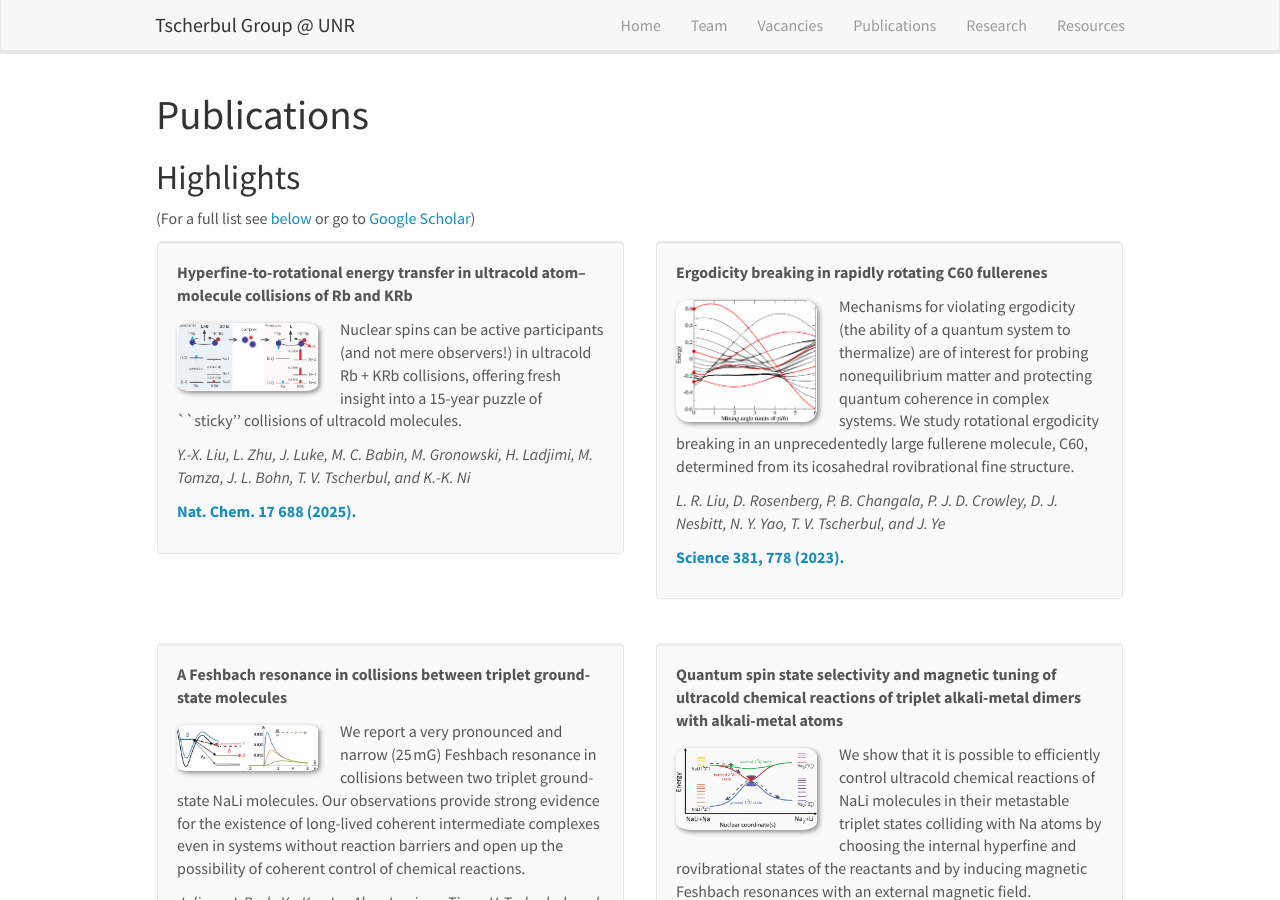
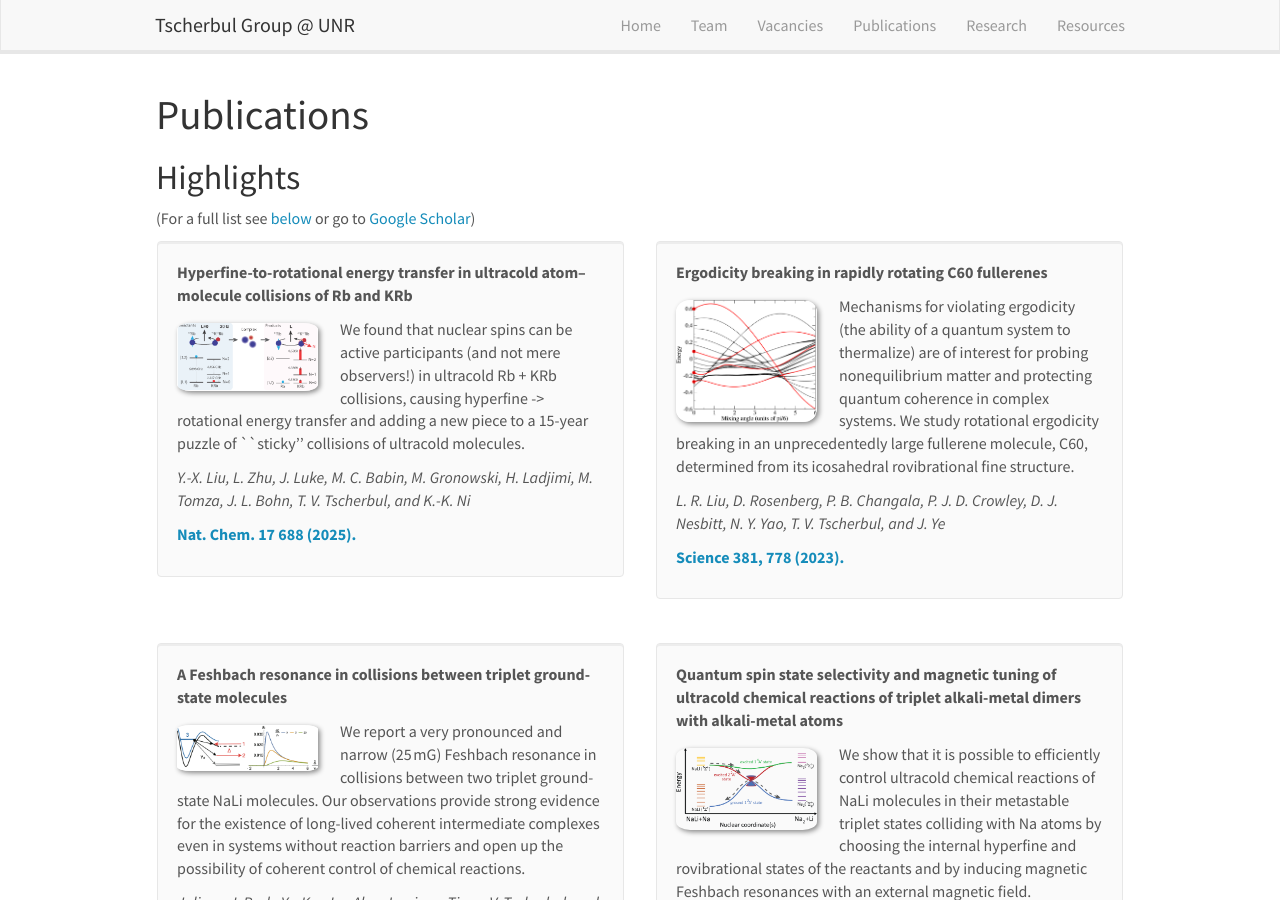
Before and after one commit to tscherbul/tscherbul.github.io, a Jekyll site: the page built from _pages/publications.md, in a window 1280 px wide and 900 px high. Built offline with Jekyll 4.4.1, drawn with Linux system fonts in a browser that asks for light colours; nearby versions of some CDN libraries.

Commit message:
Update publist.yml

```diff
--- a/_data/publist.yml
+++ b/_data/publist.yml
@@ -1,6 +1,6 @@
 - title: "Hyperfine-to-rotational energy transfer in ultracold atom–molecule collisions of Rb and KRb"
   image: 2025-NatChem.png
-  description: Nuclear spins can be active participants (and not mere observers!) in ultracold Rb + KRb collisions, offering fresh insight into a 15-year puzzle of ``sticky'' collisions of ultracold molecules.
+  description: We found that nuclear spins can be active participants (and not mere observers!) in ultracold Rb + KRb collisions, causing hyperfine -> rotational energy transfer and adding a new piece to a 15-year puzzle of ``sticky'' collisions of ultracold molecules.
   authors: Y.-X. Liu, L. Zhu, J. Luke, M. C. Babin, M. Gronowski, H. Ladjimi, M. Tomza, J. L. Bohn, T. V. Tscherbul, and K.-K. Ni
   link:
     url: https://www.nature.com/articles/s41557-025-01778-z
```
